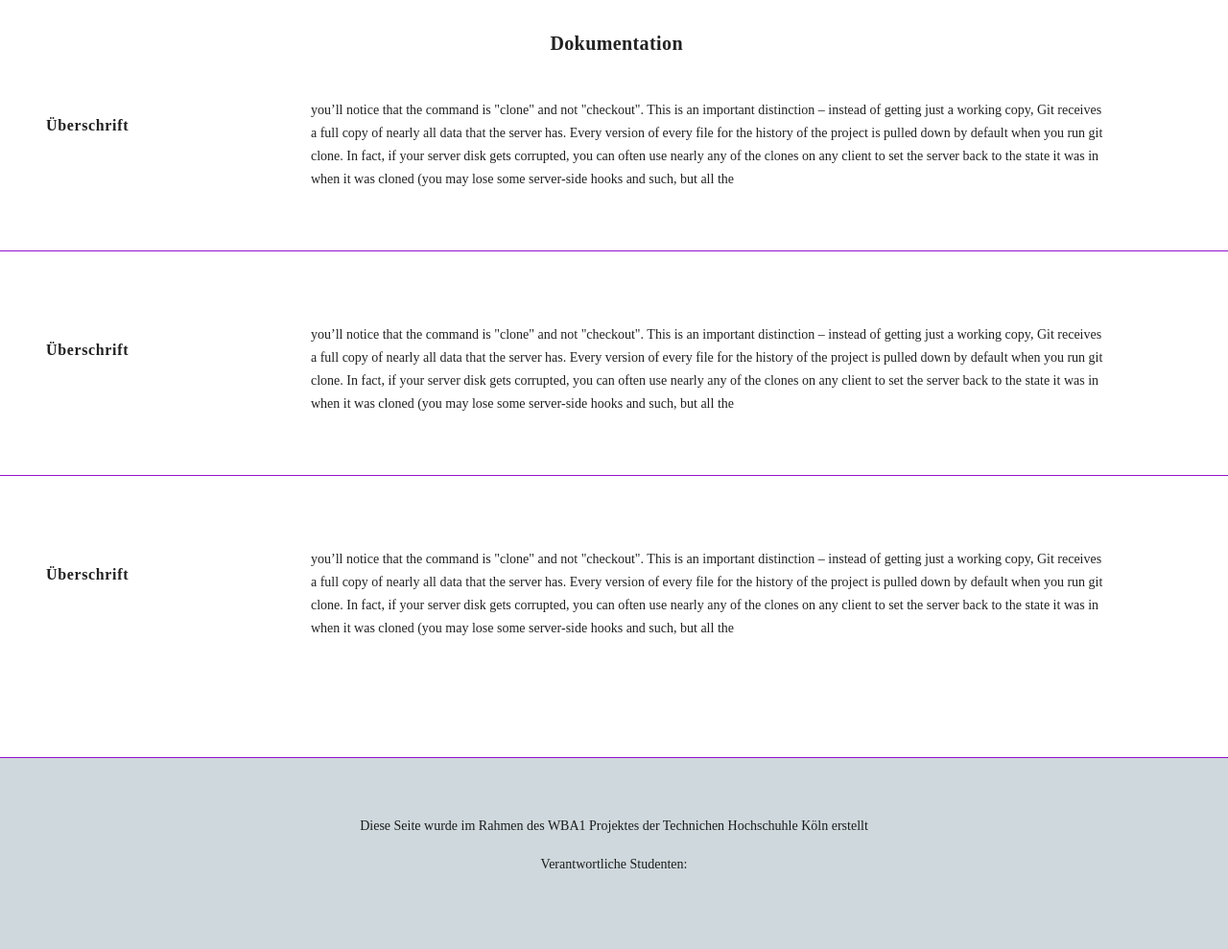
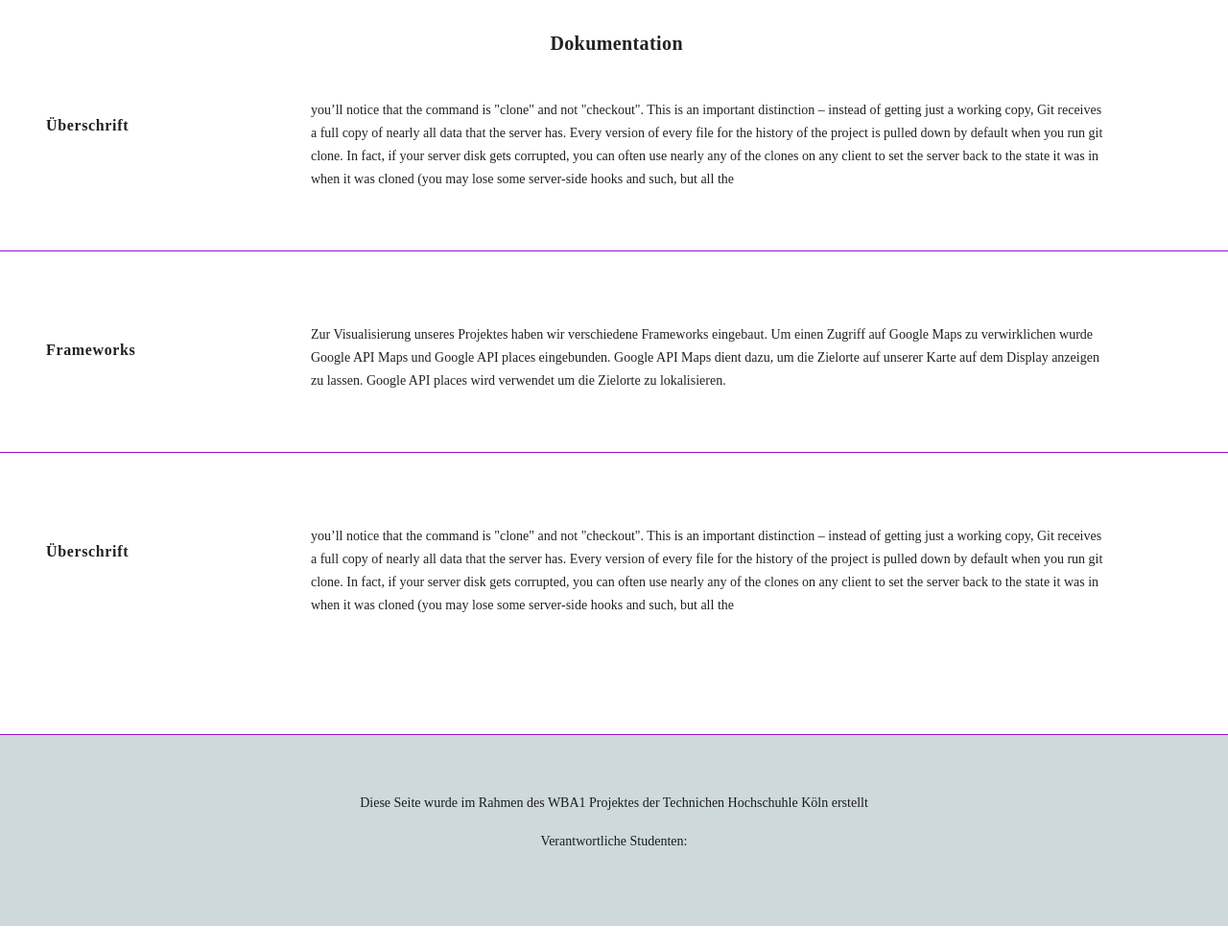
Before and after one commit to lkwint/WBA1_Challenge2017, a plain HTML site: page Konzepseite/dokumentation.html in a window 1280 px wide and 1558 px high. Shown: the part 569-1558 px from the top of the page at 96% size. Drawn offline with nearby package versions, Linux system fonts and the light colour scheme.

Commit message:
nilay
Frameworks

```diff
--- a/Konzepseite/dokumentation.html
+++ b/Konzepseite/dokumentation.html
@@ -96,13 +96,15 @@
             <div class="mdl-grid dok_inhalt">
 
                 <div class="mdl-cell--2-col dok_uberschrift">
-                    <h6>Überschrift</h6>
+                    <h6>Frameworks</h6>
                 </div>
                 <div class="mdl-cell--1-offset">
                 </div>
 
                 <div class="mdl-cell mdl-cell--8-col">
-                    <p>you’ll notice that the command is "clone" and not "checkout". This is an important distinction – instead of getting just a working copy, Git receives a full copy of nearly all data that the server has. Every version of every file for the history of the project is pulled down by default when you run git clone. In fact, if your server disk gets corrupted, you can often use nearly any of the clones on any client to set the server back to the state it was in when it was cloned (you may lose some server-side hooks and such, but all the </p>
+                    <p>Zur Visualisierung unseres Projektes haben wir verschiedene Frameworks eingebaut. Um einen Zugriff auf Google Maps zu verwirklichen wurde Google API Maps und Google API places eingebunden.
+                        Google API Maps dient dazu, um die Zielorte auf unserer Karte auf dem Display anzeigen zu lassen.
+                        Google API places wird verwendet um die Zielorte zu lokalisieren. </p>
 
 
                 </div>
```
Also changed, not shown: 1 other file.
